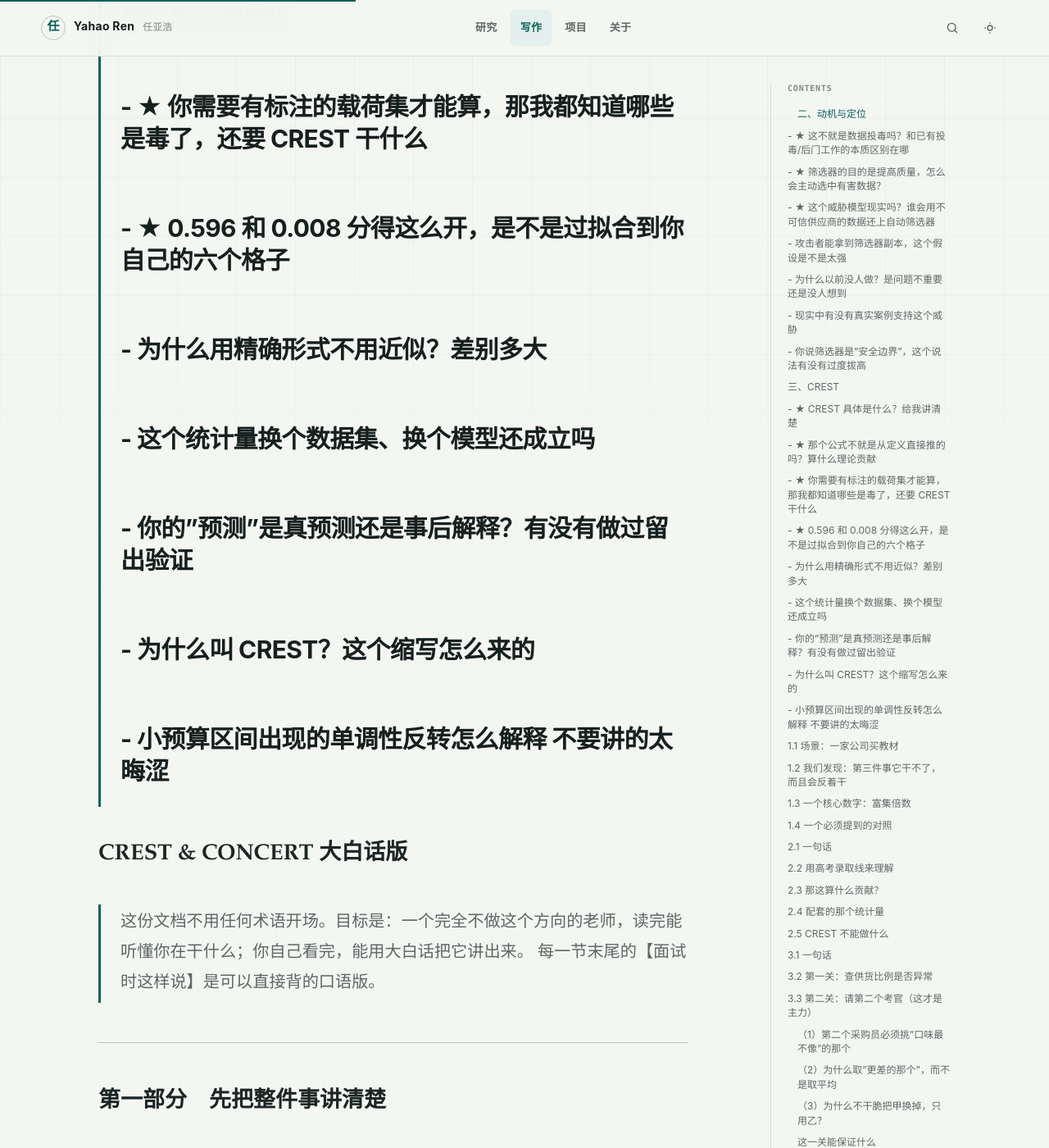
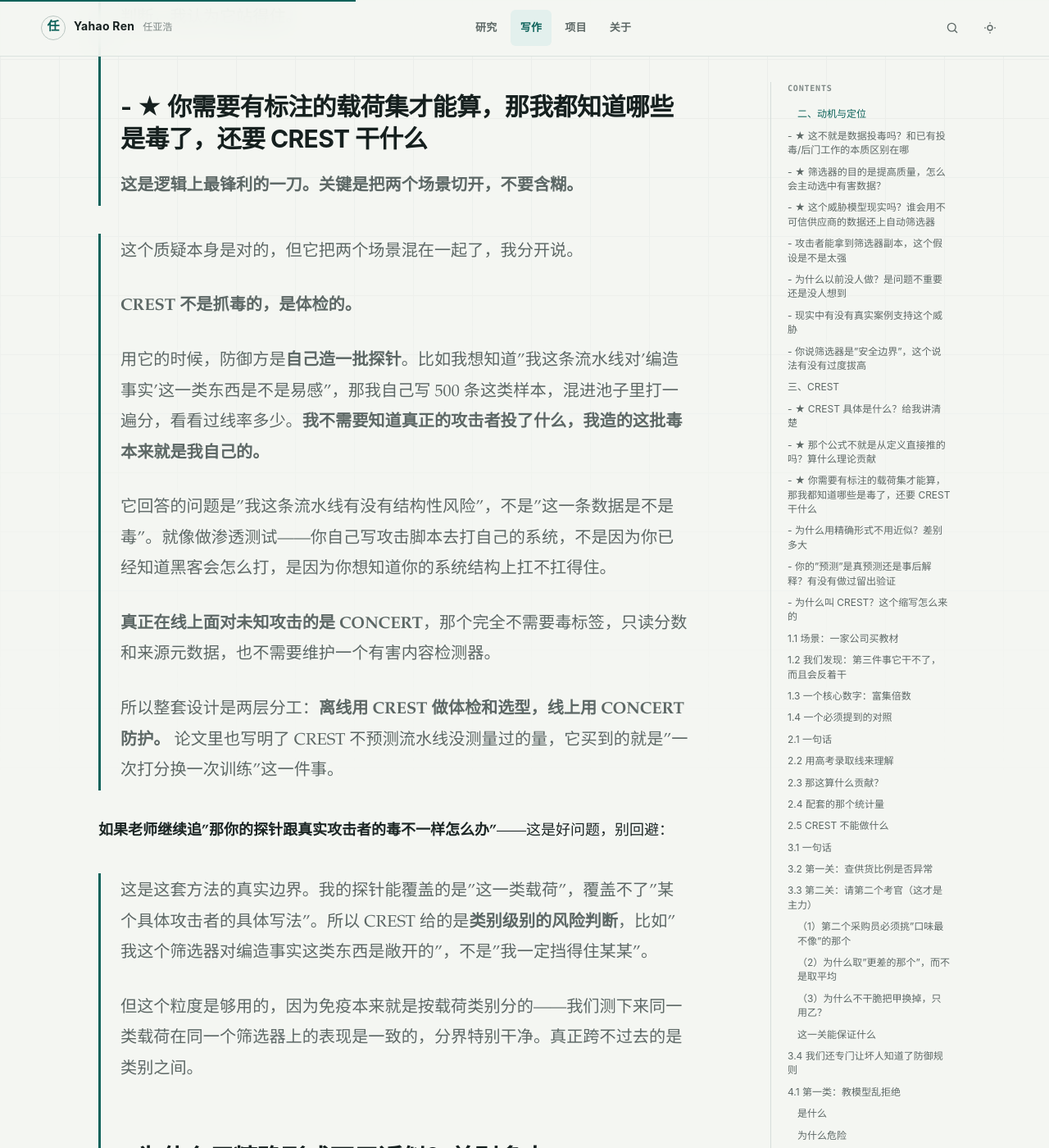
Before and after one commit to YahaoRen/yahaoren.github.io, a Jekyll site: the page built from _notes/CREST & CONCERT 大白话版.md, in a window 1280 px wide and 1400 px high, scrolled down 11777 px. Shown: the whole window at 82% size. Built offline with Jekyll 4.4.1, drawn with Linux system fonts in a browser that asks for light colours; some of the changed text lies outside the part shown.

Commit message:
vault backup: 2026-08-09 15:27:40

```diff
--- a/_notes/CREST & CONCERT 大白话版.md
+++ b/_notes/CREST & CONCERT 大白话版.md
@@ -188,12 +188,40 @@
 
 > 我的看法是：**理论贡献的大小不该只看推导有多难，也要看它把什么问题从贵变便宜了。** 这个恒等式如果能让一个从业者用一次打分代替一次训练来做风险判断，我认为它站得住。
 ## - ★ 你需要有标注的载荷集才能算，那我都知道哪些是毒了，还要 CREST 干什么
-## - ★ 0.596 和 0.008 分得这么开，是不是过拟合到你自己的六个格子
+**这是逻辑上最锋利的一刀。关键是把两个场景切开，不要含糊。**
+
+> 这个质疑本身是对的，但它把两个场景混在一起了，我分开说。
+>
+> **CREST 不是抓毒的，是体检的。**
+>
+> 用它的时候，防御方是**自己造一批探针**。比如我想知道"我这条流水线对'编造事实'这一类东西是不是易感"，那我自己写 500 条这类样本，混进池子里打一遍分，看看过线率多少。**我不需要知道真正的攻击者投了什么，我造的这批毒本来就是我自己的。**
+>
+> 它回答的问题是"我这条流水线有没有结构性风险"，不是"这一条数据是不是毒"。就像做渗透测试——你自己写攻击脚本去打自己的系统，不是因为你已经知道黑客会怎么打，是因为你想知道你的系统结构上扛不扛得住。
+>
+> **真正在线上面对未知攻击的是 CONCERT**，那个完全不需要毒标签，只读分数和来源元数据，也不需要维护一个有害内容检测器。
+>
+> 所以整套设计是两层分工：**离线用 CREST 做体检和选型，线上用 CONCERT 防护。** 论文里也写明了 CREST 不预测流水线没测量过的量，它买到的就是"一次打分换一次训练"这一件事。
+
+**如果老师继续追"那你的探针跟真实攻击者的毒不一样怎么办"**——这是好问题，别回避：
+
+> 这是这套方法的真实边界。我的探针能覆盖的是"这一类载荷"，覆盖不了"某个具体攻击者的具体写法"。所以 CREST 给的是**类别级别的风险判断**，比如"我这个筛选器对编造事实这类东西是敞开的"，不是"我一定挡得住某某"。
+>
+> 但这个粒度是够用的，因为免疫本来就是按载荷类别分的——我们测下来同一类载荷在同一个筛选器上的表现是一致的，分界特别干净。真正跨不过去的是类别之间。
 ## - 为什么用精确形式不用近似？差别多大
-## - 这个统计量换个数据集、换个模型还成立吗
 ## - 你的"预测"是真预测还是事后解释？有没有做过留出验证
+**这是最难的一题，也是最能看出你诚不诚实的一题。答案里必须有"没有"这两个字。**
+
+> 我得分三层回答，因为三层的强度不一样。
+>
+> **第一层，恒等式部分是可以对表的，而且对上了。** 我拿它算出来的富集倍数跟实际选中的计数对照，中位残差是 0。这不算预测，算是验证公式没写错——但它至少说明这个框架不是一个套在数据上的比喻。
+>
+> **第二层，趋势是真预测。** 恒等式推出"预算放宽富集下降""投毒率降低富集上升"这两个方向，这两个结论我们是**先推出来再去测的**。结果预算 10% 到 40% 区间单调下降，Spearman 不超过 −0.85；投毒率降到 1% 时富集反而超过 10 倍。这两条我认为算是预测被验证了。
 ## - 为什么叫 CREST？这个缩写怎么来的
-## - 小预算区间出现的单调性反转怎么解释 不要讲的太晦涩
+全称是 Compatibility-driven Rank Enrichment in Selector Tails，字面上就是"筛选器尾部里由兼容性驱动的排名富集"。四个词对应四件事：**兼容性**是指毒和筛选器的口味匹不匹配，**排名**是指毒是靠排名进去的、不是靠内容，**富集**是那个核心指标，**尾部**是这一切发生的地方。
+
+挑这个词也是因为 crest 本身有"浪尖、顶峰"的意思，正好对应分数分布的上尾——所有事情都发生在那条录取线以上的那一小块。
+
+顺便一提，防御那个方法叫 CONCERT，是 Consensus-Certified Selection，共识认证选择。两个名字放在一起也有点意思：一个是浪尖，一个是合奏。
 
 
 
```
